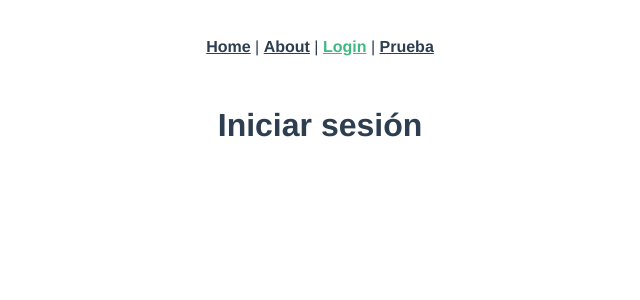
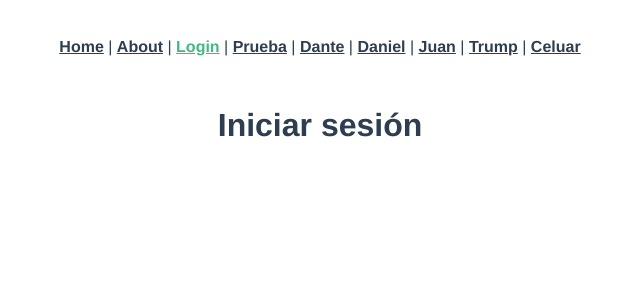
Before and after one commit to HDanielZuniga/ProyectoVue, a Vue app: page /#/login in a window 1280 px wide. Shown: the top 300 px of the page, without its empty margins (320-960 px from the left). Built offline with nearby package versions, Linux system fonts and the light colour scheme.

Commit message:
Test Router

```diff
--- a/src/App.vue
+++ b/src/App.vue
@@ -3,7 +3,12 @@
     <router-link to="/">Home</router-link> |
     <router-link to="/about">About</router-link> |
     <router-link to="/login">Login</router-link> |
-    <router-link to="/prueba">Prueba</router-link>
+    <router-link to="/prueba">Prueba</router-link> |
+    <router-link to="/dante">Dante</router-link> |
+    <router-link to="/daniel">Daniel</router-link> |
+    <router-link to="/juan">Juan</router-link> |
+    <router-link to="/trump">Trump</router-link> |
+    <router-link to="/celular">Celuar</router-link>
 
   </nav>
   <router-view/>
--- a/src/router/index.js
+++ b/src/router/index.js
@@ -2,6 +2,11 @@ import { createRouter, createWebHashHistory } from 'vue-router'
 import HomeView from '../views/HomeView.vue'
 import Login from '../views/Login.vue'
 import PruebaView from '../views/PruebaView.vue'
+import PruebaRouter from '../views/PruebaRouter.vue'
+import DanielPrueba from '../views/DanielPrueba.vue'
+import ClaseAlternativa from '../views/ClaseAlternativa.vue'
+import TrumpComponent from '../views/TrumpComponent'
+import CelularDaniel from '../views/CelularDaniel.vue'
 
 // Definimos las rutas de la aplicación en un array de objetos
 const routes = [
@@ -27,6 +32,31 @@ const routes = [
     path: '/prueba',
     name: 'Prueba',
     component: PruebaView
+  },
+  {
+    path: '/dante',
+    name: 'Zuniga',
+    component: PruebaRouter
+  },
+  {
+    path: '/daniel',
+    name: 'Bases',
+    component: DanielPrueba
+  },
+  {
+    path: '/juan',
+    name: 'casa',
+    component: ClaseAlternativa
+  },
+  {
+    path: '/trump',
+    name: 'trump',
+    component: TrumpComponent
+  },
+  {
+    path: '/celular',
+    name: 'cel',
+    component: CelularDaniel
   }
 ]
 
--- /dev/null
+++ b/src/views/CelularDaniel.vue
@@ -0,0 +1,5 @@
+<template>
+    <div>
+        <h1>Celular Daniel</h1>
+    </div>
+</template>
--- /dev/null
+++ b/src/views/ClaseAlternativa.vue
@@ -0,0 +1,5 @@
+<template>
+    <div>
+        <h1>Juan Prueba</h1>
+    </div>
+</template>
--- /dev/null
+++ b/src/views/DanielPrueba.vue
@@ -0,0 +1,5 @@
+<template>
+    <div>
+        <h1>Daniel Prueba</h1>
+    </div>
+</template>
--- /dev/null
+++ b/src/views/PruebaRouter.vue
@@ -0,0 +1,5 @@
+<template>
+    <div>
+        <h2>Dante Prueba</h2>
+    </div>
+</template>
--- /dev/null
+++ b/src/views/TrumpComponent.vue
@@ -0,0 +1,5 @@
+<template>
+    <div>
+        <h1>Trump Prueba</h1>
+    </div>
+</template>
```
